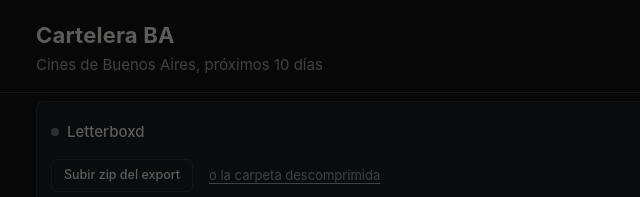
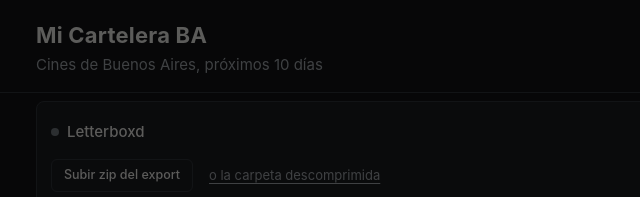
Before and after one commit to mindelmaia-byte/mi-cartelera-ba, a plain HTML site: page public/index.html in a window 1280 px wide. Shown: the top 197 px of the page, 0-640 px from the left. Drawn offline with Linux system fonts and the light colour scheme.

Commit message:
Renombrar la app a Mi Cartelera BA
Título de la pestaña, encabezado, CLAUDE.md y los nombres sugeridos en la guía de Google Cloud. Los identificadores internos (prefijo de localStorage, User-Agent) no cambian.

```diff
--- a/public/index.html
+++ b/public/index.html
@@ -4,7 +4,7 @@
   <meta charset="utf-8">
   <meta name="viewport" content="width=device-width, initial-scale=1">
   <meta name="color-scheme" content="dark">
-  <title>Cartelera BA</title>
+  <title>Mi Cartelera BA</title>
   <meta name="description" content="Cartelera de cines de Buenos Aires para los próximos 10 días, filtrable por horario.">
   <link rel="stylesheet" href="styles.css">
 </head>
@@ -12,7 +12,7 @@
   <header class="cabecera">
     <div class="envoltura cabecera-fila">
       <div>
-        <h1>Cartelera BA</h1>
+        <h1>Mi Cartelera BA</h1>
         <p class="bajada">Cines de Buenos Aires, próximos 10 días</p>
       </div>
       <button type="button" class="enlace" id="abrir-bienvenida">¿Cómo funciona?</button>
```
Also changed, not shown: 2 other files.
